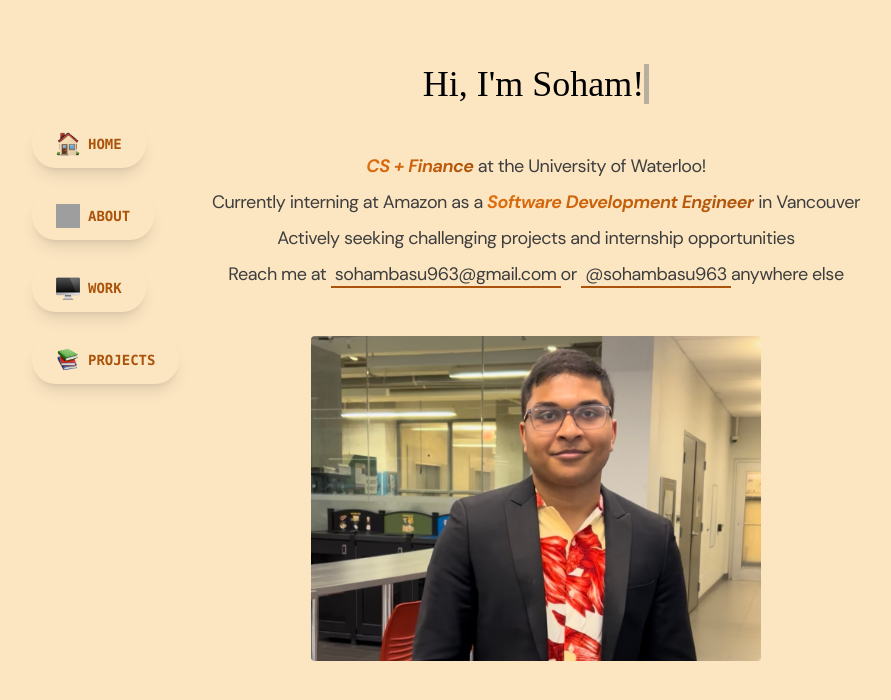
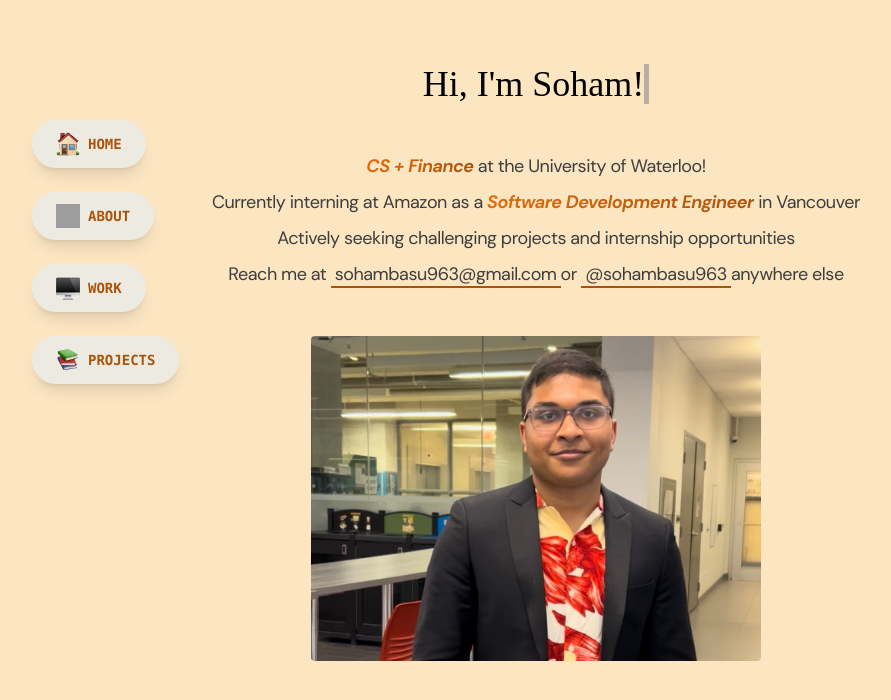
Before and after one commit to sohambasu963/personal-website-v2, a Next.js app: page / in a window 1280 px wide. Shown: the top 700 px of the page, without its empty margins (104-995 px from the left). Built offline with nearby package versions, Linux system fonts and the light colour scheme; grey boxes are pictures that could not be loaded.

Commit message:
updated navbar button colours

```diff
--- a/src/app/components/navbar.tsx
+++ b/src/app/components/navbar.tsx
@@ -77,7 +77,7 @@ function GradientLink({
       <Link
         href={href}
         style={gradientStyle}
-        className="shadow-lg flex items-center space-x-1 md:space-x-2 md:py-3 md:px-6 py-1.5 px-3 group-hover:bg-gray-200 rounded-full transition-colors duration-500 ease-in-out"
+        className="shadow-lg flex items-center space-x-1 md:space-x-2 md:py-3 md:px-6 py-1.5 px-3 bg-[#edebe1] group-hover:bg-gray-200 rounded-full transition-colors duration-500 ease-in-out"
       >
         <Image
           src={imgSrc}
```
